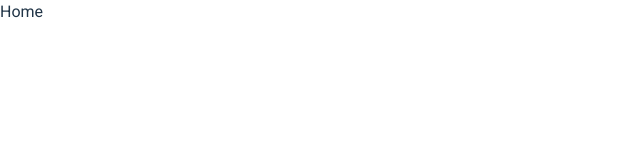
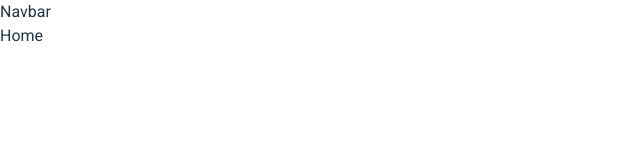
Before and after one commit to MateusGurgel/ReactGram-Front, a React (Vite) app: page / in a window 1280 px wide. Shown: the top 160 px of the page, without its empty margins (0-640 px from the left). Built offline with nearby package versions, Linux system fonts and the light colour scheme.

Commit message:
Navbar added

```diff
--- a/src/App.tsx
+++ b/src/App.tsx
@@ -4,15 +4,19 @@ import { BrowserRouter, Routes, Route, Navigate } from "react-router-dom";
 import Home from "./pages/Home/Home";
 import Login from "./pages/Auth/Login";
 import Register from "./pages/Auth/Register";
+import Navbar from "./layouts/Navbar/Navbar";
+import Footer from "./layouts/Footer/Footer";
 
 function App() {
   return (
     <BrowserRouter>
+      <Navbar/>
       <Routes>
         <Route path="/" element={<Home/>}/>
         <Route path="/login" element={<Login/>}/>
         <Route path="/register" element={<Register/>}/>
       </Routes>
+
     </BrowserRouter>
   );
 }
```
